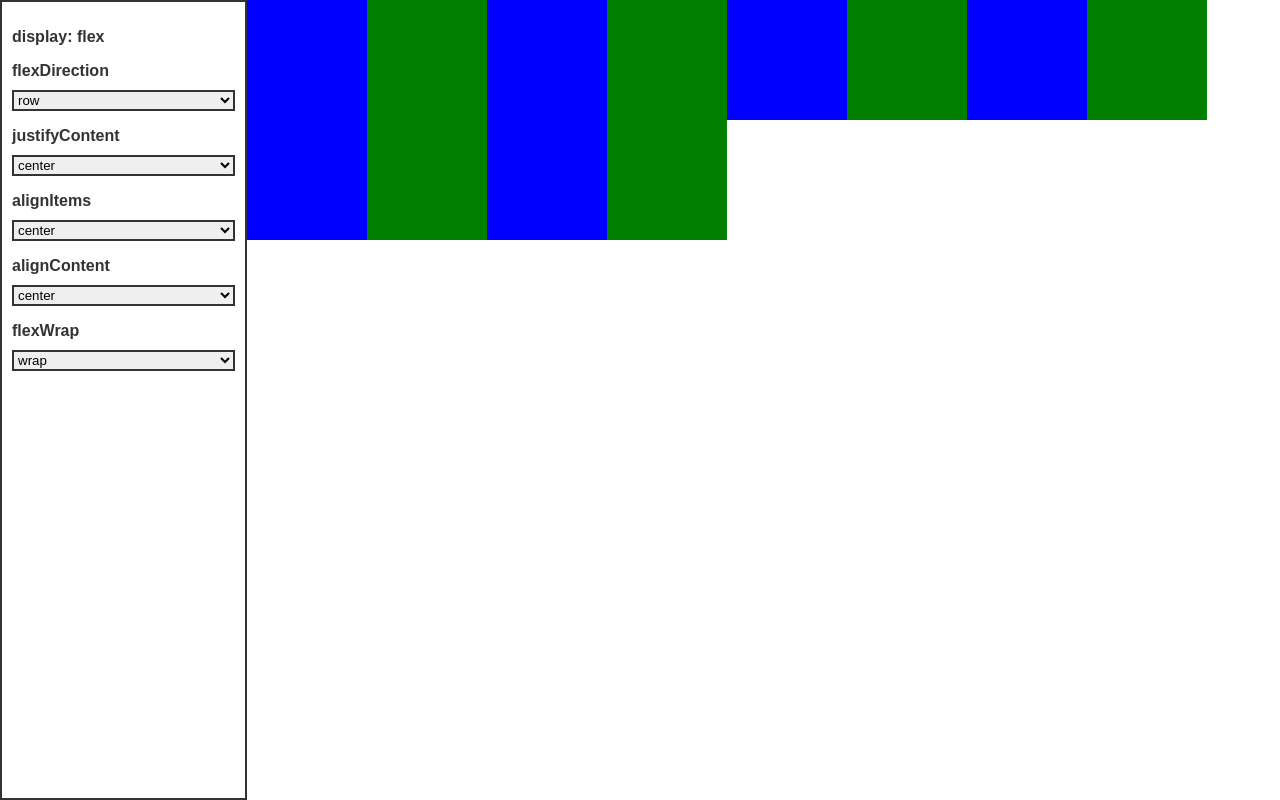
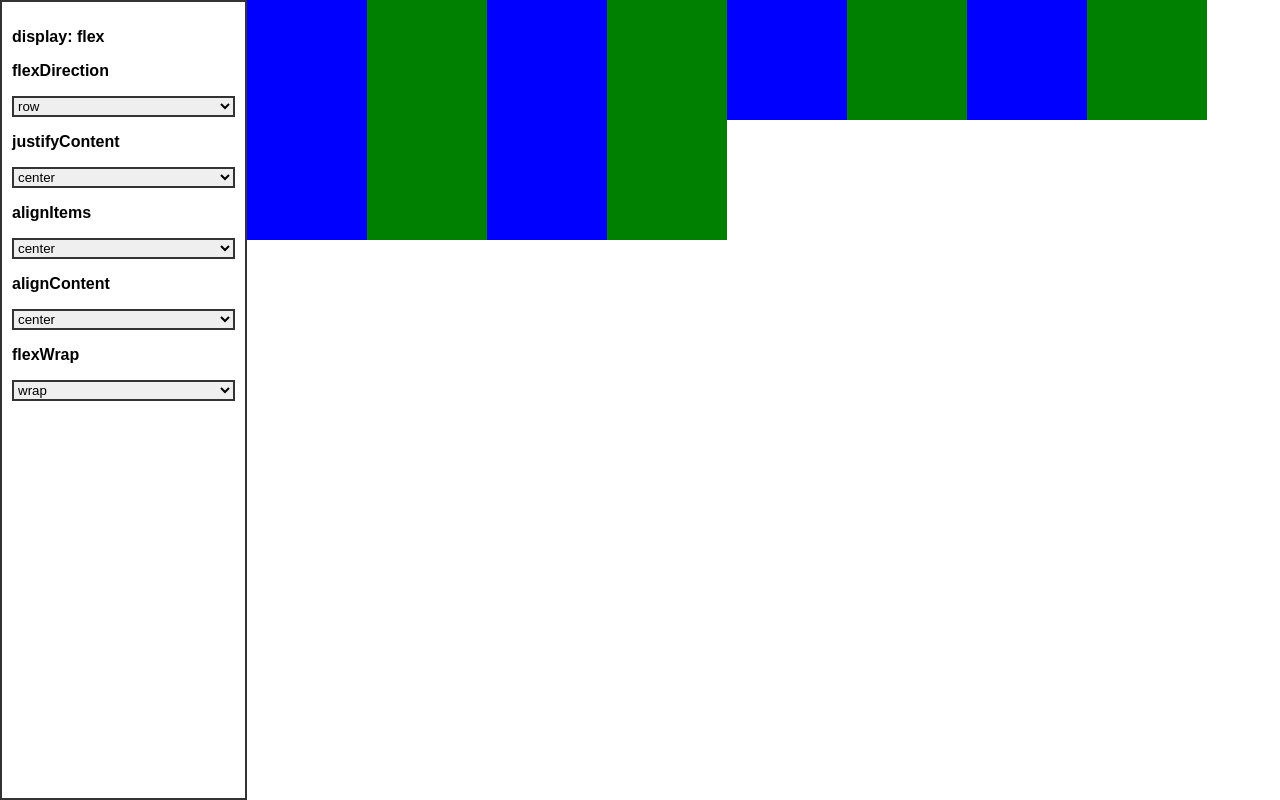
Before and after one commit to react-medellin/flexbox-playground, a React (Create React App) app: page / in a window 1280 px wide. Built offline with nearby package versions, Linux system fonts and the light colour scheme.

Commit message:
Migrate Title to styled-components

```diff
--- a/src/Title.js
+++ b/src/Title.js
@@ -1,11 +1,7 @@
-import React from 'react';
+import styled from 'styled-components';
 
-const titleStyle = {
-  color: '#333',
-  fontWeight: 600,
-  marginBottom: 10,
-}
-
-export const Title = ({ children }) => (
-  <p style={titleStyle}>{children}</p>
-);
+export const Title = styled.p`
+  color: '#333';
+  font-weight: 600;
+  margin-bottom: 10;
+`;
```
